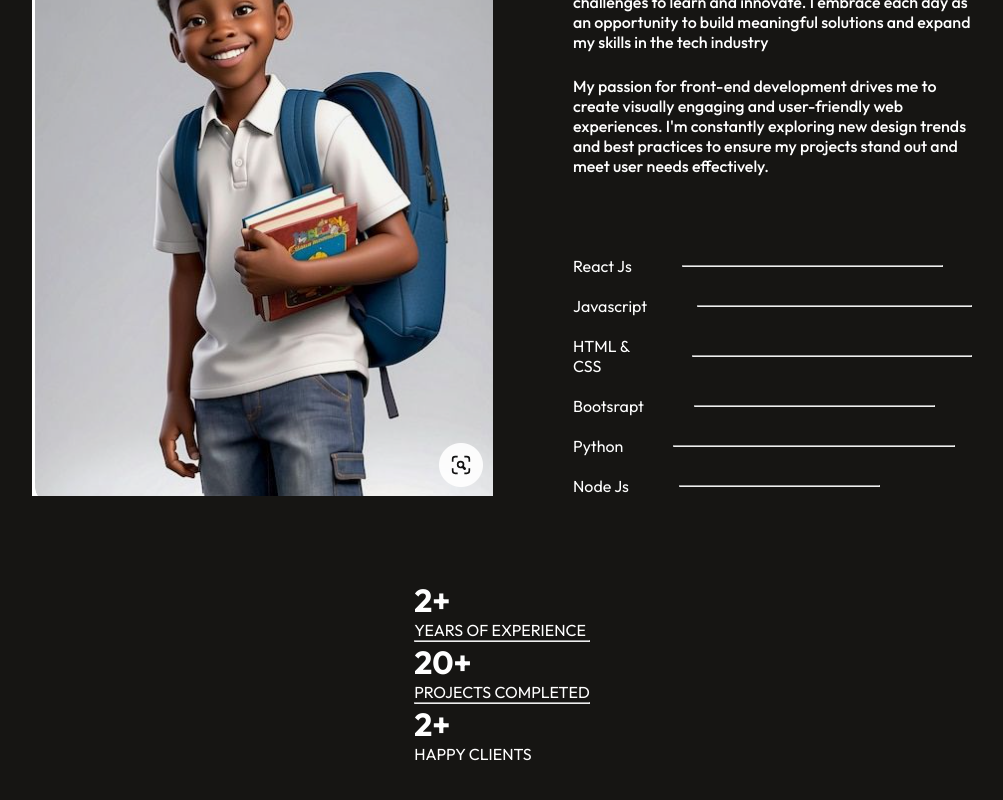
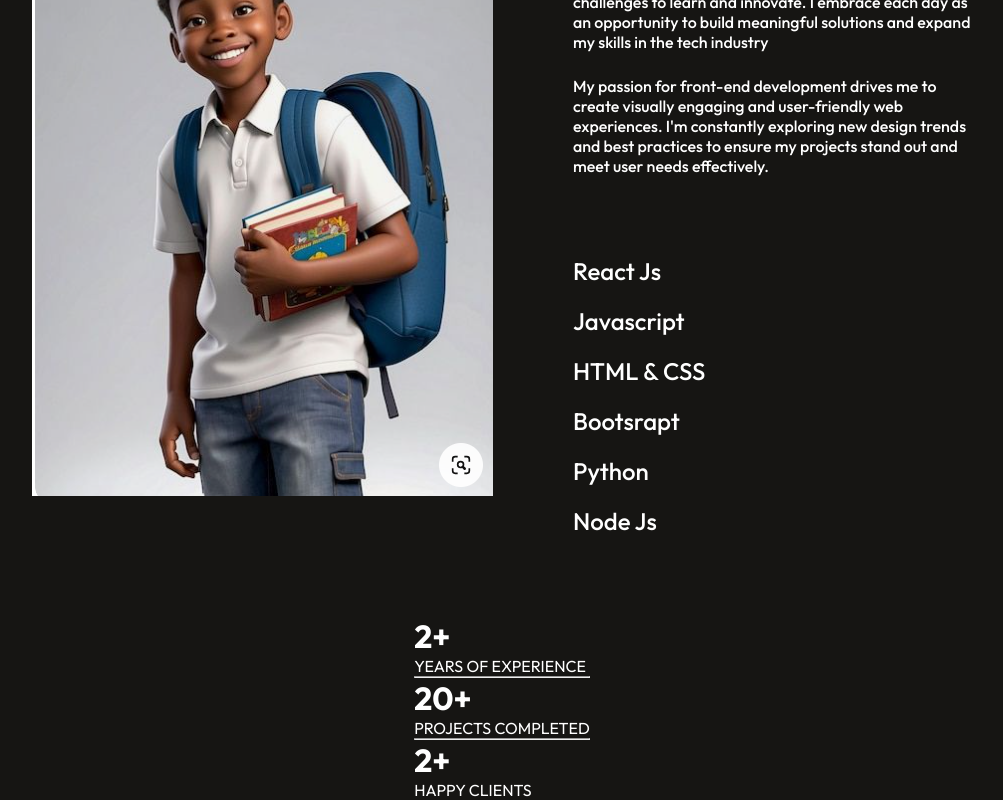
Before and after one commit to vincentMunywoki/my-portfolio, a React (Vite) app: page / in a window 1280 px wide. Shown: the part 1378-2178 px from the top of the page, without its empty margins (138-1141 px from the left). Before the commit the page ends 2142 px from the top, so only its background shows below. Built offline with nearby package versions, Linux system fonts and the light colour scheme.

Commit message:
about me

```diff
--- a/src/Components/About/About.css
+++ b/src/Components/About/About.css
@@ -50,3 +50,16 @@
     align-items: center;
     transition: 0.3s;
 }
+.about-skill p{
+    min-width: 150px;
+    font-size: 24px;
+    font-weight: 500;
+}
+.about-skill hr{
+    outline: none;
+    border: none;
+    width: 50%;
+    height: 8px;
+    border-radius: 50px;
+    background: linear-gradient(264deg #DF8908 -5.09%, #2326e1 106.28%);
+}
```
